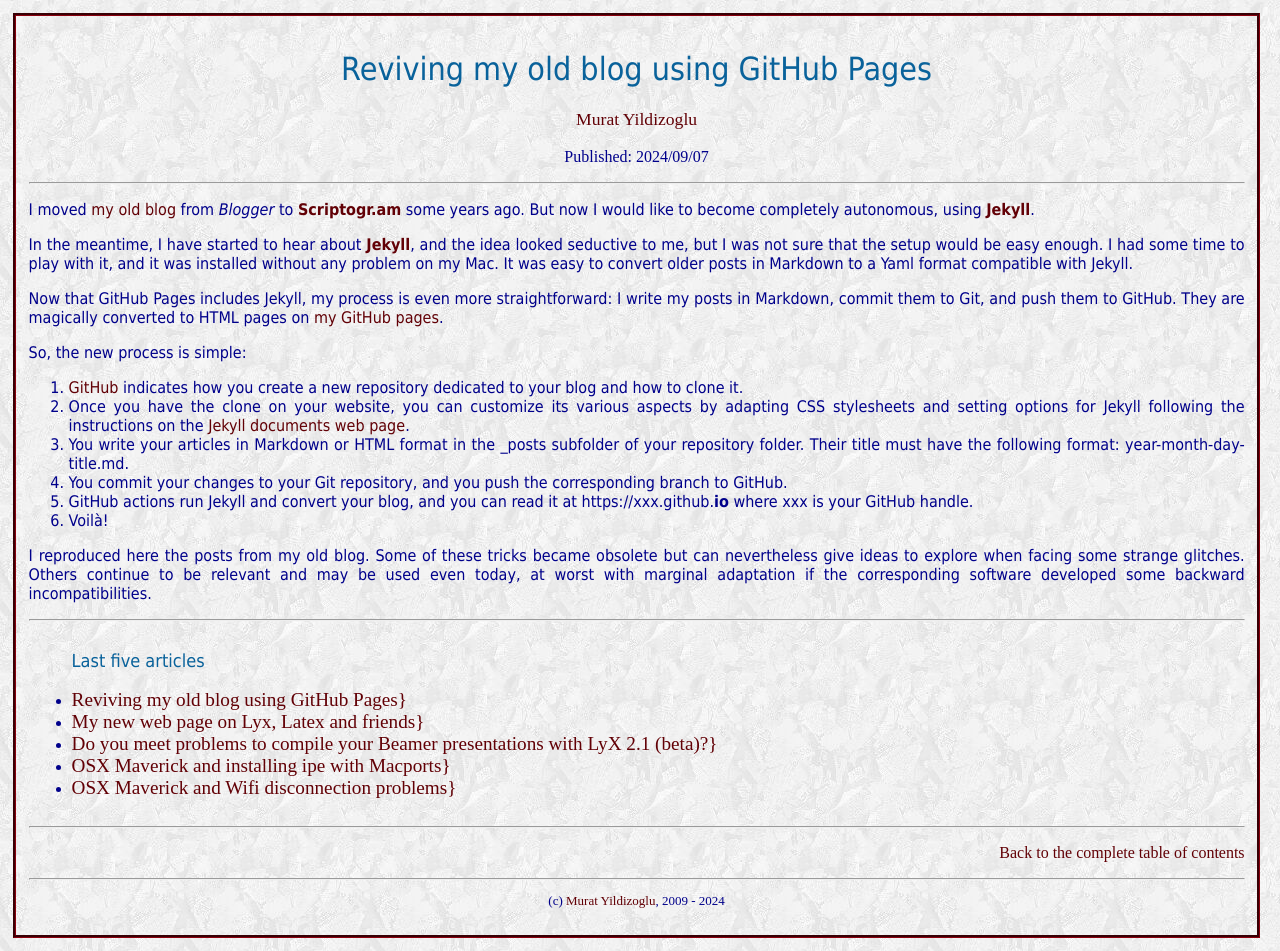
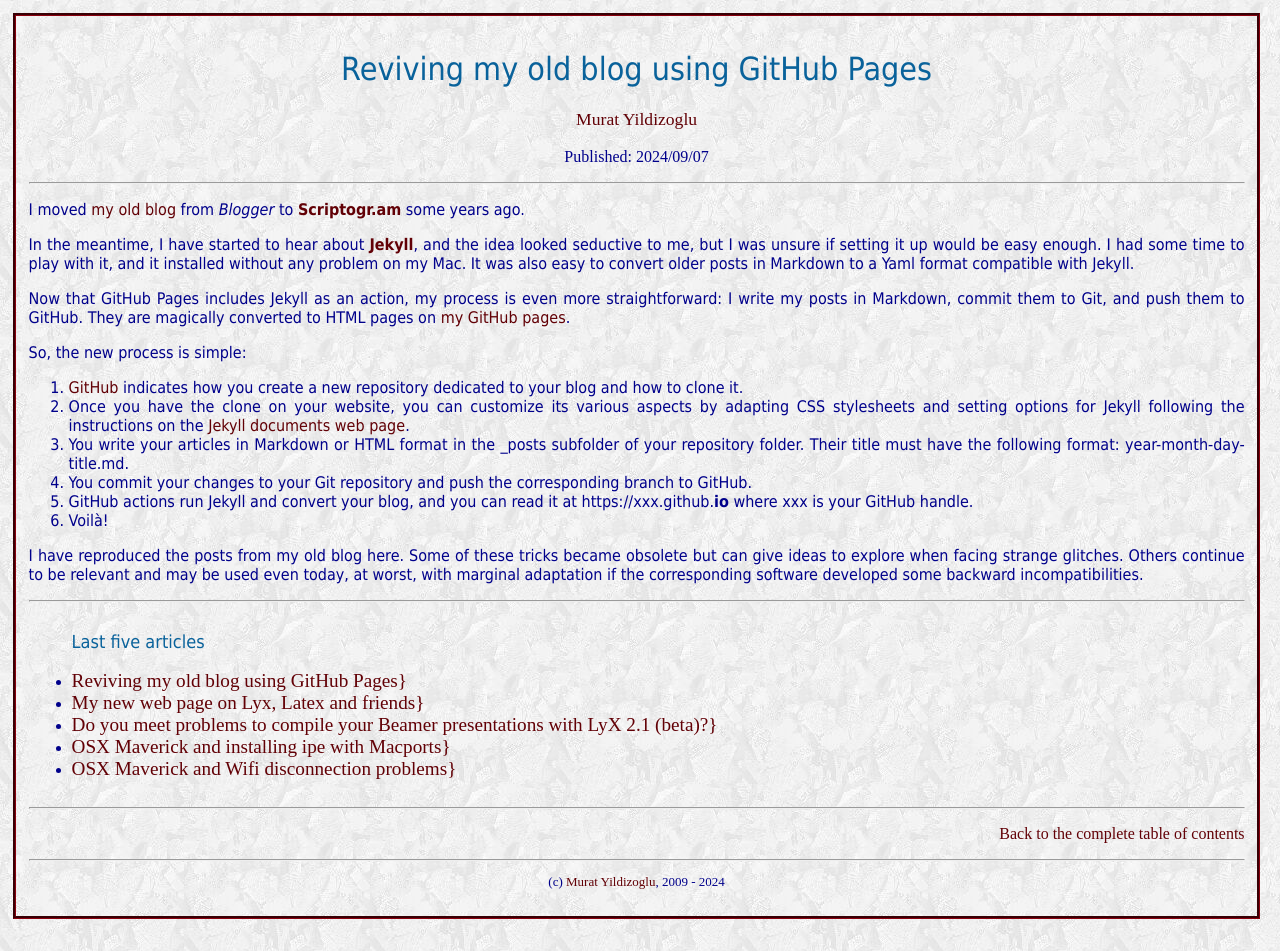
Before and after one commit to myildi/myildi.github.io, a Jekyll site: the page built from _posts/2024-09-7-introduction-GitHup-Pages.md, in a window 1280 px wide. Built offline with Jekyll 4.4.1, drawn with Linux system fonts in a browser that asks for light colours.

Commit message:
Update 2024-09-7-introduction-GitHup-Pages.md

```diff
--- a/_posts/2024-09-7-introduction-GitHup-Pages.md
+++ b/_posts/2024-09-7-introduction-GitHup-Pages.md
@@ -2,18 +2,18 @@
 layout: post
 title: Reviving my old blog using GitHub Pages
 ---
-I moved [my old blog](https://yildizoglu.blogspot.fr) from _Blogger_ to **[Scriptogr.am](http://scriptogr.am/)** some years ago. But now I would like to become completely autonomous, using  **[Jekyll](https://jekyllrb.com/)**.
+I moved [my old blog](https://yildizoglu.blogspot.fr) from _Blogger_ to **[Scriptogr.am](http://scriptogr.am/)** some years ago.
 
-In the meantime, I have started to hear about **[Jekyll](https://jekyllrb.com/)**, and the idea looked seductive to me, but I was not sure that the setup would be easy enough. I had some time to play with it, and it was installed without any problem on my Mac. It was easy to convert older posts in Markdown to a Yaml format compatible with Jekyll.
+In the meantime, I have started to hear about **[Jekyll](https://jekyllrb.com/)**, and the idea looked seductive to me, but I was unsure if setting it up would be easy enough. I had some time to play with it, and it installed without any problem on my Mac. It was also easy to convert older posts in Markdown to a Yaml format compatible with Jekyll.
 
-Now that GitHub Pages includes Jekyll, my process is even more straightforward: I write my posts in Markdown, commit them to Git, and push them to GitHub. They are magically converted to HTML pages on [my GitHub pages](https://myildi.github.io).
+Now that GitHub Pages includes Jekyll as an action, my process is even more straightforward: I write my posts in Markdown, commit them to Git, and push them to GitHub. They are magically converted to HTML pages on [my GitHub pages](https://myildi.github.io).
 
 So, the new process is simple:
 1. [GitHub](https://pages.github.com) indicates how you create a new repository dedicated to your blog and how to clone it.
 2. Once you have the clone on your website, you can customize its various aspects by adapting CSS stylesheets and setting options for Jekyll following the instructions on the [Jekyll documents web page](https://jekyllrb.com/docs/).
 3. You write your articles in Markdown or HTML format in the _posts subfolder of your repository folder. Their title must have the following format: year-month-day-title.md.
-4. You commit your changes to your Git repository, and you push the corresponding branch to GitHub.
+4. You commit your changes to your Git repository and push the corresponding branch to GitHub.
 5. GitHub actions run Jekyll and convert your blog, and you can read it at https://xxx.github.**io** where xxx is your GitHub handle.
 6. Voilà!
 
-I reproduced here the posts from my old blog. Some of these tricks became obsolete but can nevertheless give ideas to explore when facing some strange glitches. Others continue to be relevant and may be used even today, at worst with marginal adaptation if the corresponding software developed some backward incompatibilities.
+I have reproduced the posts from my old blog here. Some of these tricks became obsolete but can give ideas to explore when facing strange glitches. Others continue to be relevant and may be used even today, at worst, with marginal adaptation if the corresponding software developed some backward incompatibilities.
```
